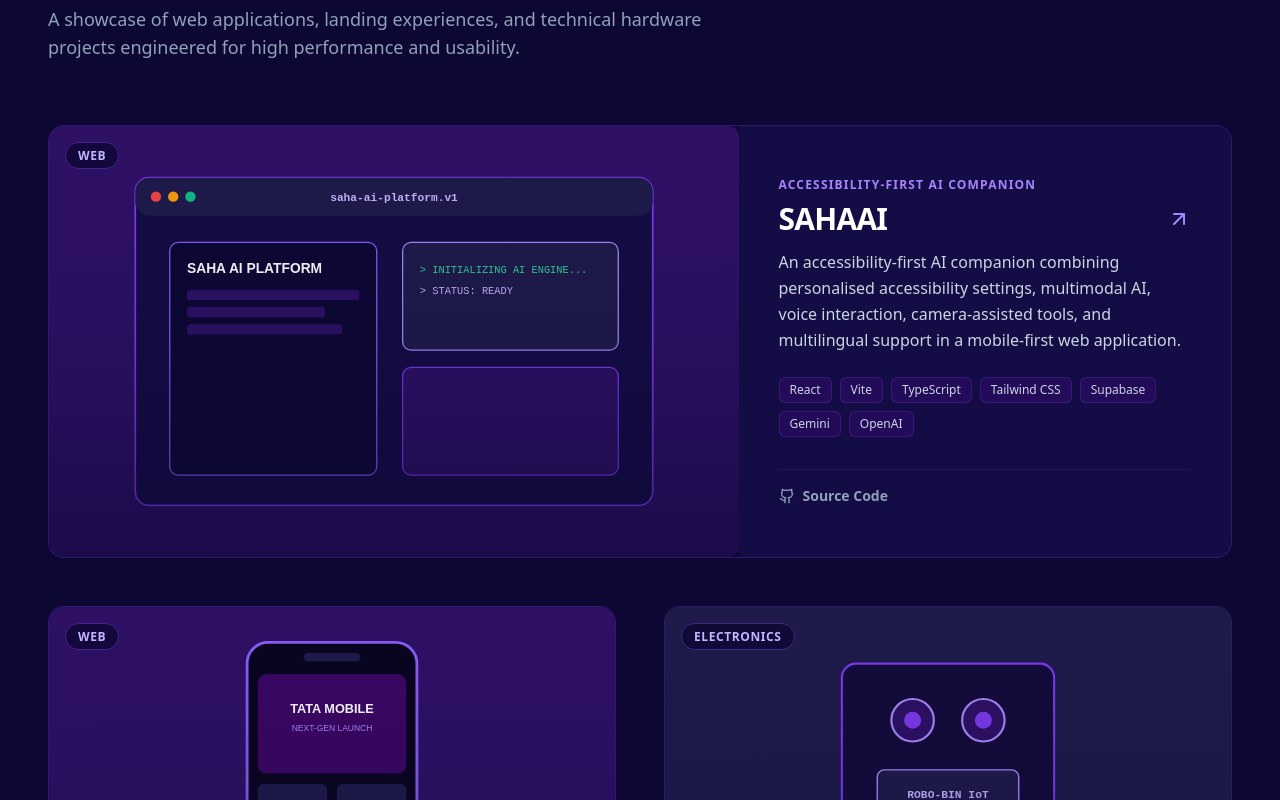
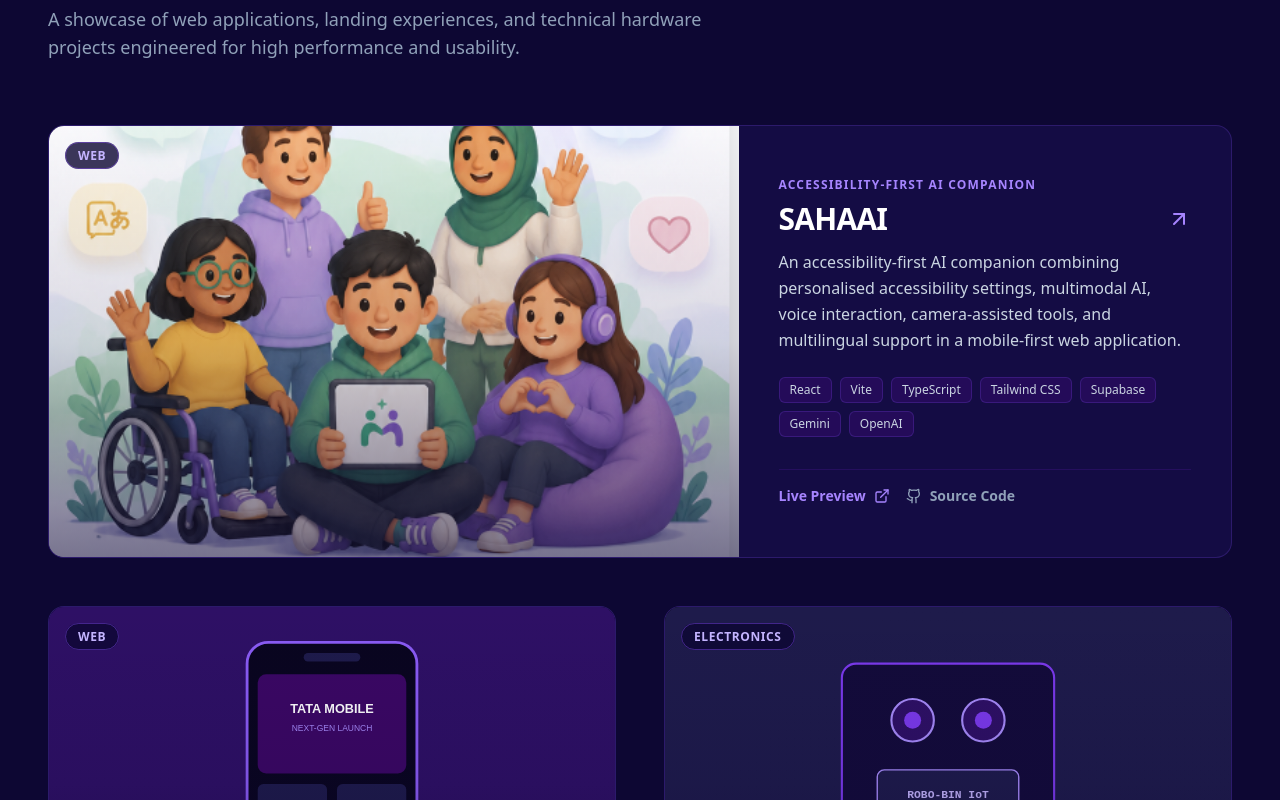
Before and after one commit to yaseenpierson/my_portfolio_freelancing, a React (Vite) app: page / in a window 1280 px wide. Shown: the part 4200-5000 px from the top of the page. Built offline with nearby package versions, Linux system fonts and the light colour scheme.

Commit message:
Update user email, SahaAI live URL, and add SahaAI screenshot asset

```diff
--- a/src/data/config.ts
+++ b/src/data/config.ts
@@ -4,5 +4,5 @@
 export const SITE_CONFIG = {
   name: 'Yaseen',
   role: 'Freelance Web Designer & Developer',
-  email: 'YOUR_EMAIL_HERE',
+  email: 'muhammedyaseen.12.2005@gmail.com',
 };
--- a/src/data/projects.ts
+++ b/src/data/projects.ts
@@ -12,7 +12,7 @@
     imageUrl: ASSETS.projects.sahaAi,
     featured: true,
     category: 'web',
-    demoUrl: '',
+    demoUrl: 'https://saha-ai-wheat.vercel.app/',
     githubUrl: 'https://github.com/MaxonXOXO/SahaAI',
   },
   {
--- a/src/lib/assets.ts
+++ b/src/lib/assets.ts
@@ -14,7 +14,7 @@
   projects: {
     tataMobile: '/assets/images/projects/tata-mobile.svg',
     roboBin: '/assets/images/projects/robo-bin.svg',
-    sahaAi: '/assets/images/projects/saha-ai-platform.svg',
+    sahaAi: '/assets/images/projects/saha-ai-platform.png',
   },
   services: {
     webDesign: '/assets/images/services/web-design.svg',
```
Also changed, not shown: public/assets/images/projects/saha-ai-platform.png (added).
